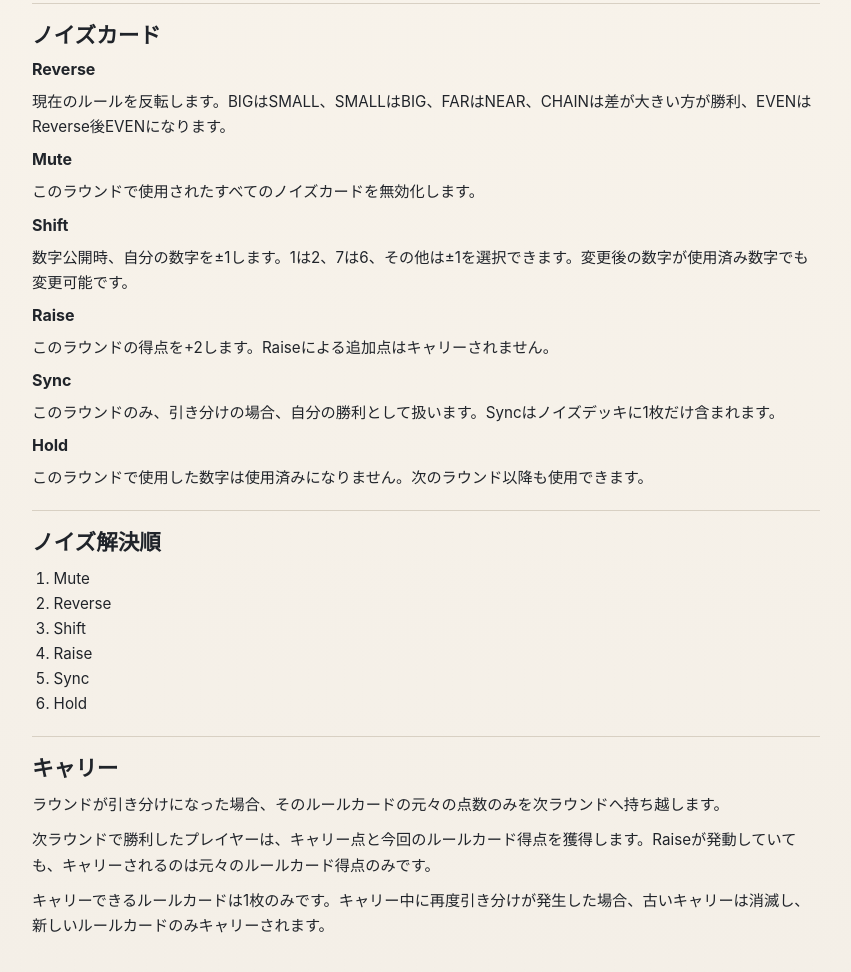
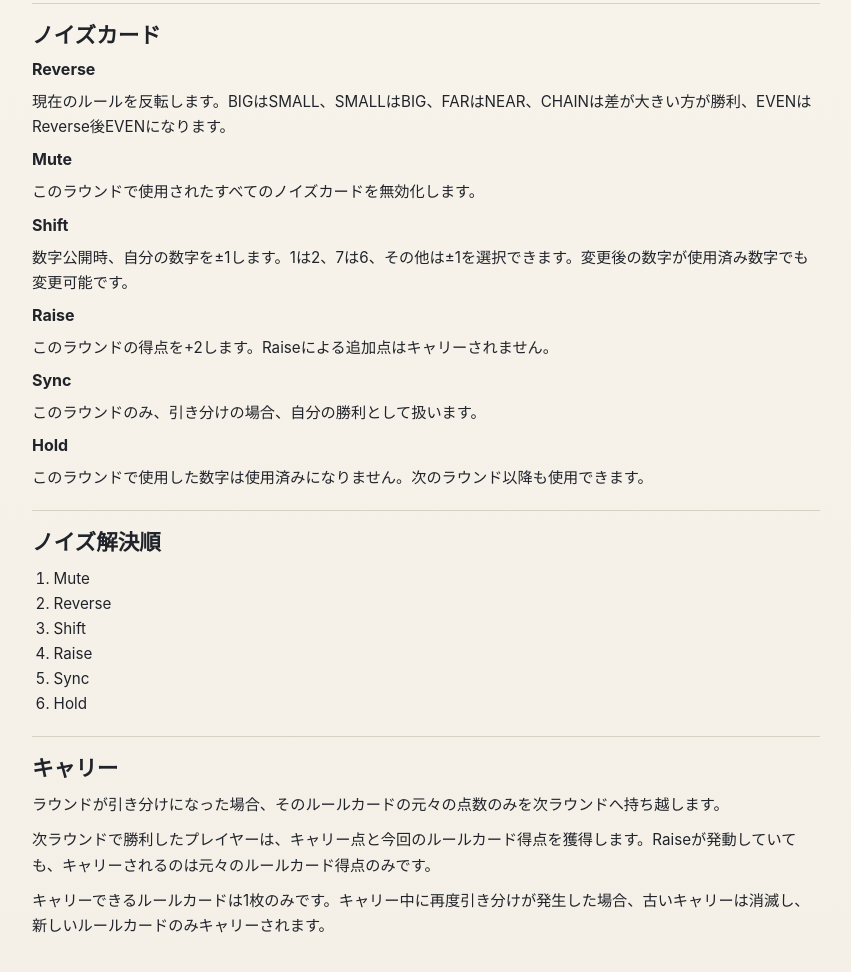
Before and after one commit to solanine0001/noise-online-card-game, a website: page public/rulebook.html in a window 1280 px wide. Shown: the part 2085-3057 px from the top of the page, without its empty margins (214-1065 px from the left). Drawn offline with Linux system fonts and the light colour scheme.

Commit message:
Simplify Sync rulebook text

```diff
--- a/public/rulebook.html
+++ b/public/rulebook.html
@@ -99,7 +99,7 @@
       <h3>Raise</h3>
       <p>このラウンドの得点を+2します。Raiseによる追加点はキャリーされません。</p>
       <h3>Sync</h3>
-      <p>このラウンドのみ、引き分けの場合、自分の勝利として扱います。Syncはノイズデッキに1枚だけ含まれます。</p>
+      <p>このラウンドのみ、引き分けの場合、自分の勝利として扱います。</p>
       <h3>Hold</h3>
       <p>このラウンドで使用した数字は使用済みになりません。次のラウンド以降も使用できます。</p>
     </section>
```
